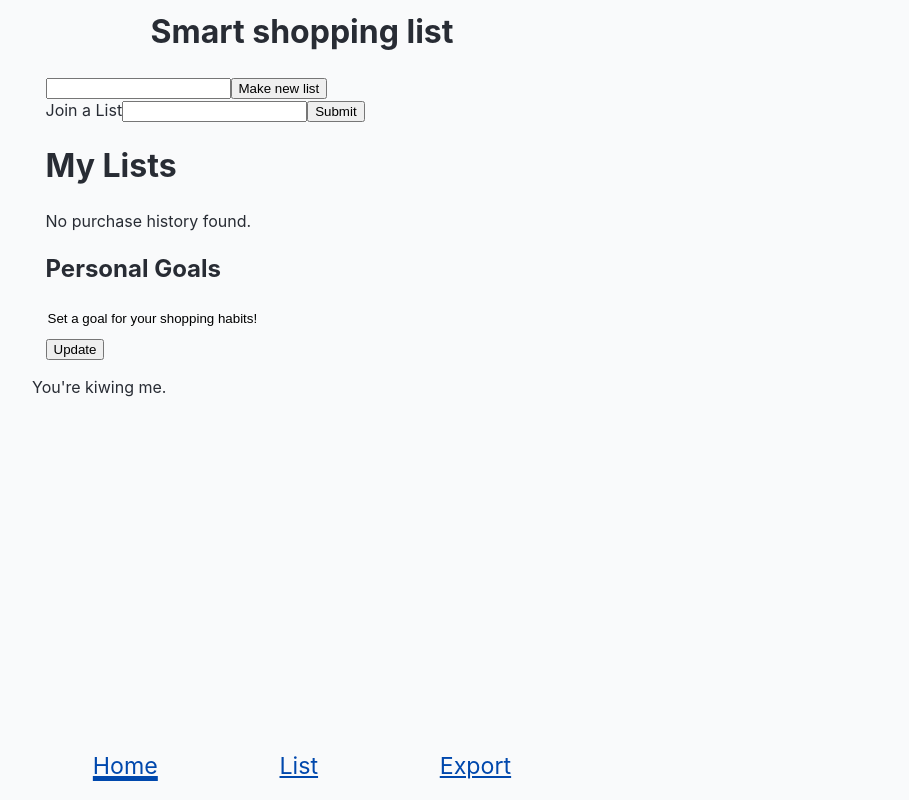
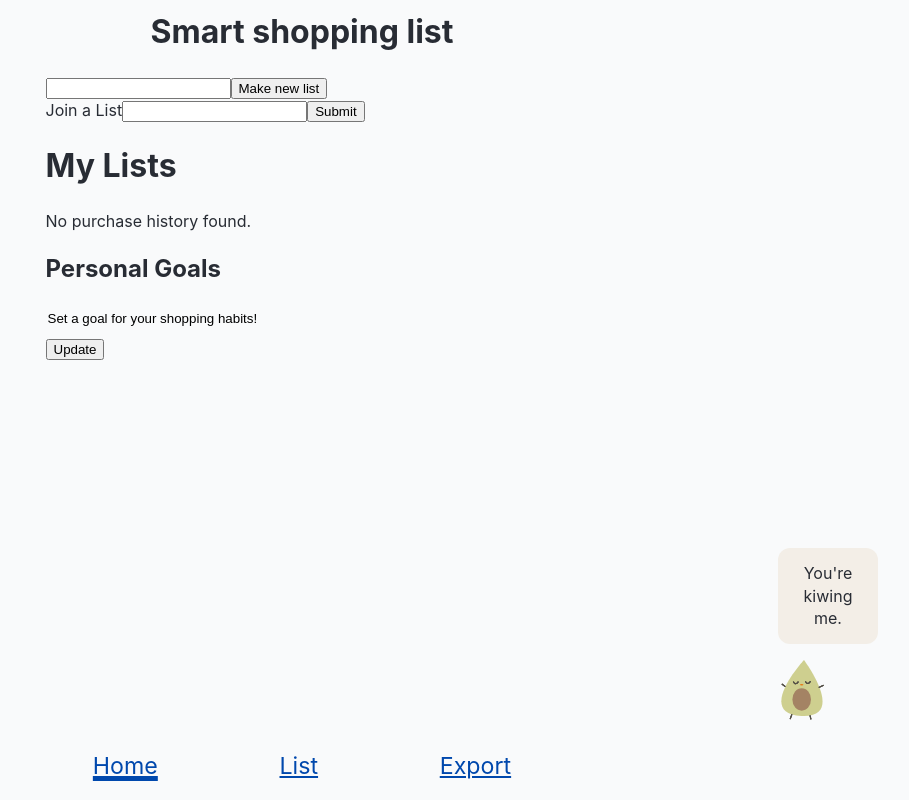
Before and after one commit to the-collab-lab/tcl-46-smart-shopping-list, a React (Vite) app: page / in a window 1280 px wide. Shown: the whole page, without its empty margins (338-1247 px from the left). Built offline with nearby package versions, Linux system fonts and the light colour scheme.

Commit message:
Add avocado character to Puns component (#64)

```diff
--- /dev/null
+++ b/src/components/FoodPuns.css
@@ -0,0 +1,25 @@
+.foodpuns__content {
+	background-color: #f3eee7;
+	padding: 14px;
+	border-radius: 12px;
+	width: 100px;
+	text-align: center;
+	height: auto;
+	overflow-wrap: break-word;
+}
+
+.foodpuns {
+	position: fixed;
+	bottom: 75px;
+	z-index: 1;
+	right: 5%;
+}
+
+@media only screen and (max-width: 600px) {
+	.foodpuns__content {
+		position: fixed;
+		bottom: 75px;
+		right: 20%;
+		width: 75vw;
+	}
+}
--- a/src/components/FoodPuns.tsx
+++ b/src/components/FoodPuns.tsx
@@ -1,10 +1,75 @@
 import puns from '../utils/puns';
+import './FoodPuns.css';
 
 function FoodPuns() {
 	let pun = puns[Math.floor(Math.random() * puns.length)];
 	return (
 		<div className="foodpuns">
 			<p className="foodpuns__content">{pun}</p>
+			<div>
+				<svg
+					width="50"
+					height="60"
+					viewBox="0 0 39 54"
+					fill="none"
+					xmlns="http://www.w3.org/2000/svg"
+				>
+					<path
+						d="M20.3811 0C20.3811 0 -23.7781 47.9066 17.9049 50.3019C59.588 52.6972 20.3811 0 20.3811 0Z"
+						fill="#CECF8F"
+					/>
+					<path d="M25.7856 49.9014L26.6904 53.5" stroke="#545047" />
+					<path d="M25.7856 49.9014L26.6904 53.5" stroke="#545047" />
+					<path d="M25.7856 49.9014L26.6904 53.5" stroke="#545047" />
+					<ellipse
+						cx="18.3212"
+						cy="35.5069"
+						rx="8.36905"
+						ry="10.0762"
+						fill="#A48364"
+					/>
+					<path
+						d="M10.8569 19.4326C11.3847 20.8721 13.0284 22.8873 15.3807 19.4326"
+						stroke="#545047"
+					/>
+					<path
+						d="M10.8569 19.4326C11.3847 20.8721 13.0284 22.8873 15.3807 19.4326"
+						stroke="#545047"
+					/>
+					<path
+						d="M10.8569 19.4326C11.3847 20.8721 13.0284 22.8873 15.3807 19.4326"
+						stroke="#545047"
+					/>
+					<path
+						d="M21.7144 19.1929C22.2421 20.6323 23.8858 22.6476 26.2382 19.1929"
+						stroke="#545047"
+					/>
+					<path
+						d="M21.7144 19.1929C22.2421 20.6323 23.8858 22.6476 26.2382 19.1929"
+						stroke="#545047"
+					/>
+					<path
+						d="M21.7144 19.1929C22.2421 20.6323 23.8858 22.6476 26.2382 19.1929"
+						stroke="#545047"
+					/>
+					<ellipse
+						cx="18.3216"
+						cy="22.3115"
+						rx="1.58333"
+						ry="0.719731"
+						fill="#E77812"
+					/>
+					<path d="M9.49984 48.9419L7.9165 53.2603" stroke="#545047" />
+					<path d="M9.49984 48.9419L7.9165 53.2603" stroke="#545047" />
+					<path d="M9.49984 48.9419L7.9165 53.2603" stroke="#545047" />
+					<path d="M0.452148 21.5918L3.61882 23.9909" stroke="#545047" />
+					<path d="M0.452148 21.5918L3.61882 23.9909" stroke="#545047" />
+					<path d="M0.452148 21.5918L3.61882 23.9909" stroke="#545047" />
+					<path d="M33.7021 24.7108L37.9998 22.7915" stroke="#545047" />
+					<path d="M33.7021 24.7108L37.9998 22.7915" stroke="#545047" />
+					<path d="M33.7021 24.7108L37.9998 22.7915" stroke="#545047" />
+				</svg>
+			</div>
 		</div>
 	);
 }
```
